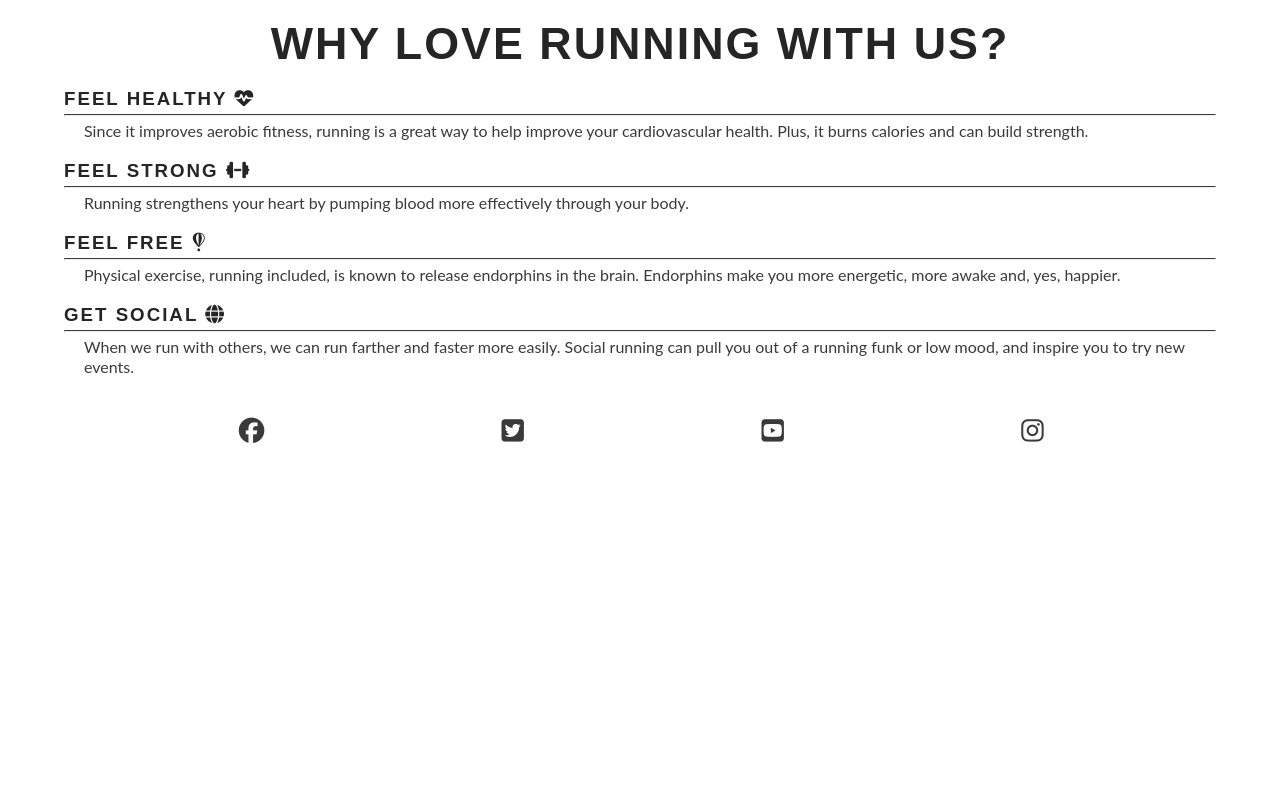
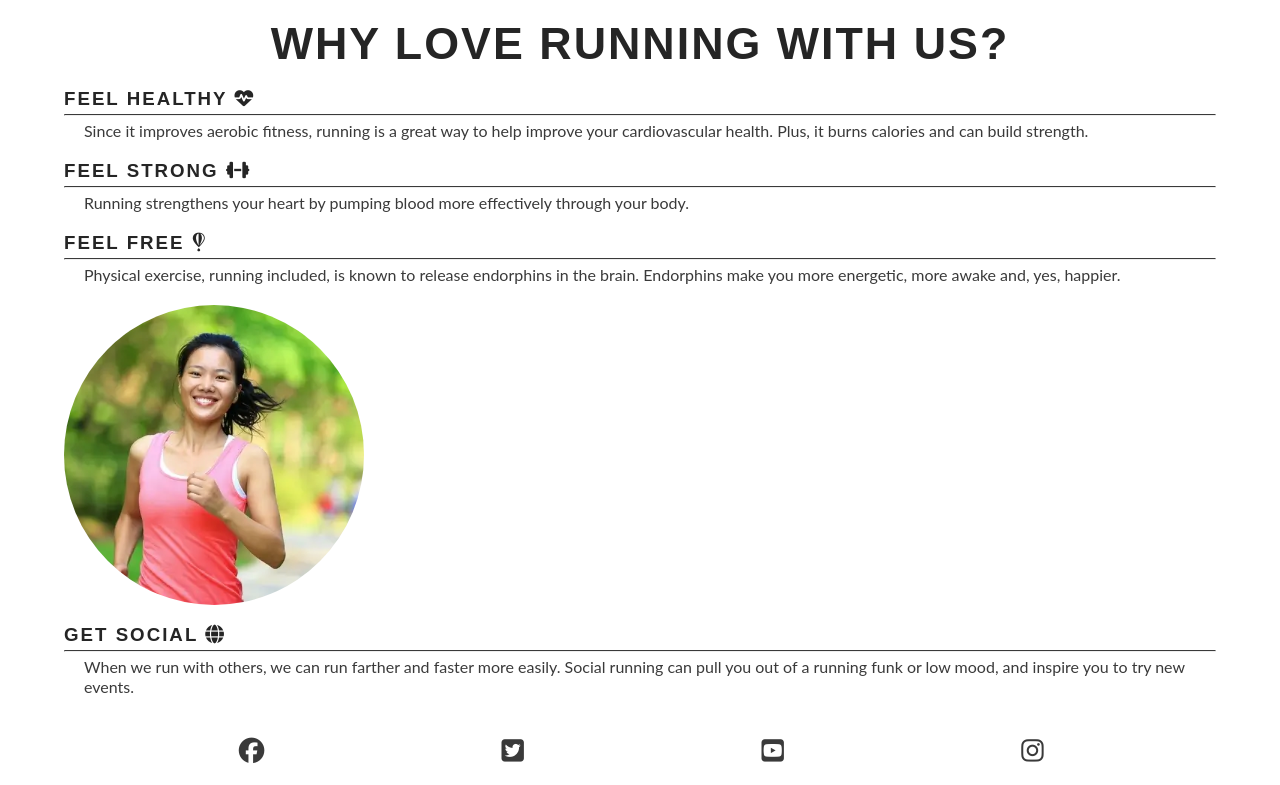
Before and after one commit to Lin2907/love-running, a plain HTML site: page index.html in a window 1280 px wide. Shown: the part 681-1466 px from the top of the page. Before the commit the page ends 1146 px from the top, so only its background shows below. Drawn offline with Linux system fonts and the light colour scheme.

Commit message:
added the image to html and styled it

```diff
--- a/assets/css/style.css
+++ b/assets/css/style.css
@@ -192,7 +192,15 @@ main {
     border-top: 1px solid #3a3a3a;
     margin: 5px 0;
 }
-
+#circle-cover-bg { background: url('../images/reasons-image.webp') no-repeat top center / cover;
+    height: 90vw;
+    width: 90vw;
+    margin-bottom: 20px;
+    /* Makes the square image into a circle */
+    border-radius: 50%;
+    max-width: 300px;
+    max-height: 300px;
+}
 
 /* Large devices (laptops and desktops, 992px and up) */
 @media screen and (min-width: 992px) {
--- a/index.html
+++ b/index.html
@@ -69,6 +69,9 @@
                             make you more energetic, more awake and, yes, happier.</p>
                     </div>
                     <div>
+                        <div id = " benefits-image">
+                            <div id ="circle-cover-bg"></div>
+                        </div>
                         <h3>Get social <i class="fa-solid fa-globe"></i></h3>
                         <hr>
                         <p>When we run with others, we can run farther and faster more easily. Social running can pull
```
Also changed, not shown: assets/images/reasons-image.webp (added).
